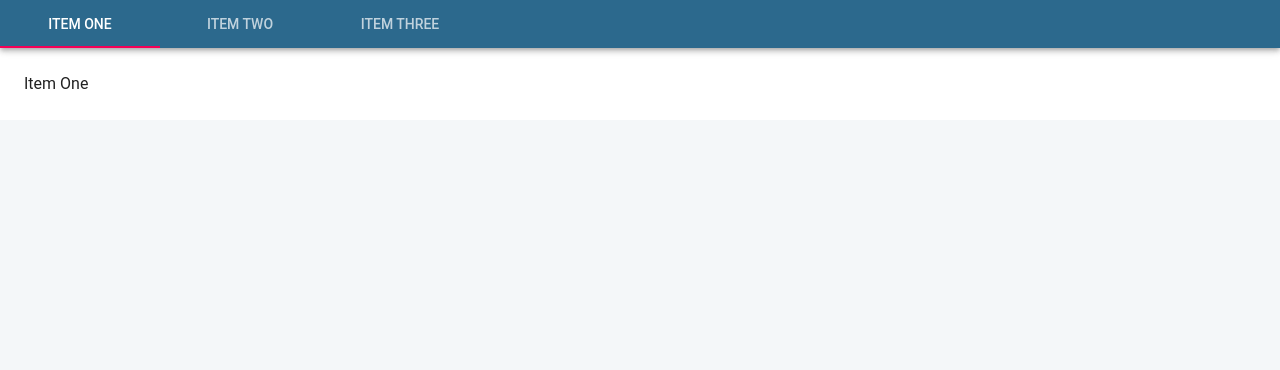
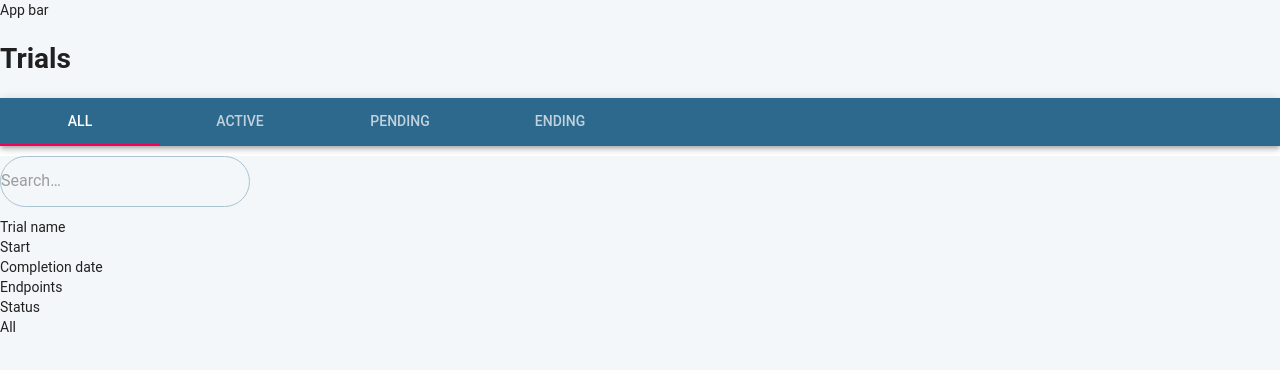
Before and after one commit to Dell-TICRH-Clinical-Trial-App-Dev-Team/Itrial-admin-panel, a React (Create React App) app: page /trials in a window 1280 px wide. Shown: the top 370 px of the page. Built offline with nearby package versions, Linux system fonts and the light colour scheme.

Commit message:
added wrapper for each tab

```diff
--- a/src/pages/Trials.tsx
+++ /dev/null
@@ -1,79 +0,0 @@
-import React from 'react';
-import { makeStyles, Theme } from '@material-ui/core/styles';
-import AppBar from '@material-ui/core/AppBar';
-import Tabs from '@material-ui/core/Tabs';
-import Tab from '@material-ui/core/Tab';
-import Typography from '@material-ui/core/Typography';
-import Box from '@material-ui/core/Box';
-
-interface TabPanelProps {
-    children?: React.ReactNode;
-    index: any;
-    value: any;
-}
-
-const TabPanel = (props: TabPanelProps) => {
-    const { children, value, index, ...other } = props;
-
-    return (
-        <div
-            role="tabpanel"
-            hidden={value !== index}
-            id={`simple-tabpanel-${index}`}
-            aria-labelledby={`simple-tab-${index}`}
-            {...other}
-        >
-            {value === index && (
-                <Box p={3}>
-                    <Typography>{children}</Typography>
-                </Box>
-            )}
-        </div>
-    );
-}
-
-function a11yProps(index: any) {
-    return {
-        id: `simple-tab-${index}`,
-        'aria-controls': `simple-tabpanel-${index}`,
-    };
-}
-
-const useStyles = makeStyles((theme: Theme) => ({
-    root: {
-        flexGrow: 1,
-        backgroundColor: theme.palette.background.paper,
-    },
-}));
-
-const Trials = () => {
-    const classes = useStyles();
-    const [value, setValue] = React.useState(0);
-
-    const handleChange = (event: React.ChangeEvent<{}>, newValue: number) => {
-        setValue(newValue);
-    };
-
-    return (
-        <div className={classes.root}>
-            <AppBar position="static">
-                <Tabs value={value} onChange={handleChange} aria-label="simple tabs example">
-                    <Tab label="Item One" {...a11yProps(0)} />
-                    <Tab label="Item Two" {...a11yProps(1)} />
-                    <Tab label="Item Three" {...a11yProps(2)} />
-                </Tabs>
-            </AppBar>
-            <TabPanel value={value} index={0}>
-                Item One
-            </TabPanel>
-            <TabPanel value={value} index={1}>
-                Item Two
-            </TabPanel>
-            <TabPanel value={value} index={2}>
-                Item Three
-            </TabPanel>
-        </div>
-    );
-}
-
-export default Trials;
--- /dev/null
+++ b/src/pages/Trials/SearchBar.tsx
@@ -0,0 +1,38 @@
+import React from 'react';
+import {makeStyles, Theme} from "@material-ui/core/styles";
+import InputBase from '@material-ui/core/InputBase';
+
+// import SearchIcon from '@material-ui/icons/Search';
+
+const useStyles = makeStyles((theme: Theme) => ({
+    root: {
+        margin: "10px 0",
+    },
+    searchBar: {
+        border: "1px solid #ABC3D1",
+        borderRadius: "36px",
+        width: "248px",
+        height: "36px",
+        // marginLeft: "10px"
+    }
+}));
+
+const SearchBar : React.FC = () => {
+    const classes = useStyles();
+    return (
+        <div className={classes.root}>
+            <div >
+                <InputBase
+                    placeholder="Search…"
+                    classes={{
+                        input: classes.searchBar
+
+                    }}
+                    inputProps={{ 'aria-label': 'search' }}
+                />
+            </div>
+        </div>
+    )
+}
+
+export default SearchBar;
--- /dev/null
+++ b/src/pages/Trials/TabPanel.tsx
@@ -0,0 +1,45 @@
+import React, {FC} from 'react';
+import {makeStyles} from "@material-ui/core";
+import SearchBar from "./SearchBar";
+import {Theme} from "@material-ui/core/styles";
+
+
+const useStyles = makeStyles((theme: Theme) => ({
+    root: {
+        backgroundColor: theme.palette.background.default
+    },
+}));
+interface TabPanelProps {
+    children?: React.ReactNode;
+    index: any;
+    value: any;
+}
+
+const TabPanel: FC<TabPanelProps> = ({children, value, index, ...other}) => {
+    const classes = useStyles();
+    return (
+        <div
+            role="tabpanel"
+            hidden={value !== index}
+            id={`simple-tabpanel-${index}`}
+            aria-labelledby={`simple-tab-${index}`}
+            {...other}
+        >
+            {value === index && (
+                <div className={classes.root} >
+                    <SearchBar />
+                    <div>
+                        <div>Trial name</div>
+                        <div>Start</div>
+                        <div>Completion date</div>
+                        <div>Endpoints</div>
+                        <div>Status</div>
+                    </div>
+                    <div>{children}</div>
+                </div>
+            )}
+        </div>
+    );
+}
+
+export default TabPanel;
--- /dev/null
+++ b/src/pages/Trials/TrialTabs.tsx
@@ -0,0 +1,52 @@
+import React from 'react';
+import { makeStyles, Theme } from '@material-ui/core/styles';
+import AppBar from '@material-ui/core/AppBar';
+import Tabs from '@material-ui/core/Tabs';
+import Tab from '@material-ui/core/Tab';
+import TabPanel from "./TabPanel";
+import Button from "@material-ui/core/Button";
+
+const useStyles = makeStyles((theme: Theme) => ({
+    root: {
+        flexGrow: 1,
+        backgroundColor: theme.palette.background.paper,
+    },
+}));
+
+
+
+const Trials = () => {
+    const classes = useStyles();
+    const [value, setValue] = React.useState(0);
+
+    const handleChange = (event: React.ChangeEvent<{}>, newValue: number) => {
+        setValue(newValue);
+    };
+
+    return (
+        <div className={classes.root}>
+            <AppBar position="static">
+                <Tabs value={value} onChange={handleChange} aria-label="simple tabs example">
+                    <Tab label="All"  />
+                    <Tab label="Active"  />
+                    <Tab label="Pending"  />
+                    <Tab label="Ending"  />
+                </Tabs>
+            </AppBar>
+            <TabPanel value={value} index={0}>
+               All
+            </TabPanel>
+            <TabPanel value={value} index={1}>
+                Active
+            </TabPanel>
+            <TabPanel value={value} index={2}>
+                Pending
+            </TabPanel>
+            <TabPanel value={value} index={3}>
+               Ending
+            </TabPanel>
+        </div>
+    );
+}
+
+export default Trials;
--- /dev/null
+++ b/src/pages/Trials/Trials.tsx
@@ -0,0 +1,23 @@
+import React from 'react';
+import TrialTabs from "./TrialTabs";
+import {makeStyles, Theme} from "@material-ui/core/styles";
+
+const useStyles = makeStyles((theme: Theme) => ({
+    root: {
+        flexGrow: 1,
+        backgroundColor: "#FFFFFF"
+    },
+}));
+
+const Trials = () => {
+    const classes = useStyles();
+    return (
+        <div>
+            <div>App bar</div>
+            <h1>Trials</h1>
+            <TrialTabs />
+        </div>
+    )
+}
+
+export default Trials;
--- a/src/router/AppRouter.tsx
+++ b/src/router/AppRouter.tsx
@@ -11,7 +11,7 @@ import Authentication from "../pages/Authentication";
 import Patients from "../pages/Patients";
 import Sites from "../pages/Sites";
 import Teams from "../pages/Teams";
-import Trials from "../pages/Trials";
+import Trials from "../pages/Trials/Trials";
 
 export default function AppRouter() {
   return (
```
Also changed, not shown: src/pages/Trials/InfoCard.tsx (added, +11 -0 lines), src/pages/Trials/InfoCards.tsx (added, +14 -0 lines).
